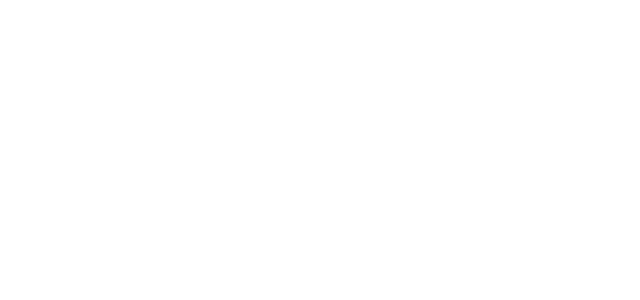
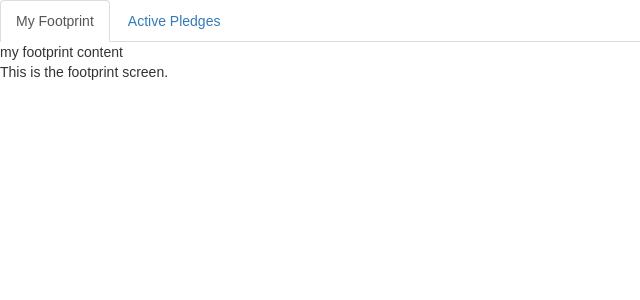
Before and after one commit to lisakoss/plastic-oceans, a React (Create React App) app in the folder plastic-oceans-app/: page /Footprint in a window 1280 px wide. Shown: the top 300 px of the page, without its empty margins (0-640 px from the left). Built offline with nearby package versions, Linux system fonts and the light colour scheme.

Commit message:
created tabs bar

```diff
--- a/plastic-oceans-app/public/index.html
+++ b/plastic-oceans-app/public/index.html
@@ -10,6 +10,7 @@
     -->
     <link rel="manifest" href="%PUBLIC_URL%/manifest.json">
     <link rel="shortcut icon" href="%PUBLIC_URL%/favicon.ico">
+    <link rel="stylesheet" href="https://maxcdn.bootstrapcdn.com/bootstrap/3.3.7/css/bootstrap.min.css" integrity="sha384-BVYiiSIFeK1dGmJRAkycuHAHRg32OmUcww7on3RYdg4Va+PmSTsz/K68vbdEjh4u" crossorigin="anonymous">
     <!--
       Notice the use of %PUBLIC_URL% in the tags above.
       It will be replaced with the URL of the `public` folder during the build.
--- a/plastic-oceans-app/src/App.js
+++ b/plastic-oceans-app/src/App.js
@@ -12,7 +12,7 @@
       <div role="main">
         <Switch>
           <Route exact path="/" component={Opening} />
-          <Route exact path="/" component={Footprint}/>
+          <Route exact path="/Footprint" component={Footprint}/>
         </Switch>
       </div>
     );
--- a/plastic-oceans-app/src/Footprint.js
+++ b/plastic-oceans-app/src/Footprint.js
@@ -1,5 +1,6 @@
 import React from 'react';
 import './index.css';
+import {Tabs, Tab} from 'react-bootstrap'
 
 export default class Footprint extends React.Component {
   constructor(props) {
@@ -13,6 +14,14 @@
 
     return (
       <div>
+        <Tabs defaultActiveKey={1} id="tabs-bar">
+          <Tab eventKey={1} title="My Footprint">
+            my footprint content
+          </Tab>
+          <Tab eventKey={2} title="Active Pledges">
+            active pledges content
+          </Tab>
+        </Tabs>
         <p>This is the footprint screen.</p>
       </div>
     )
```
